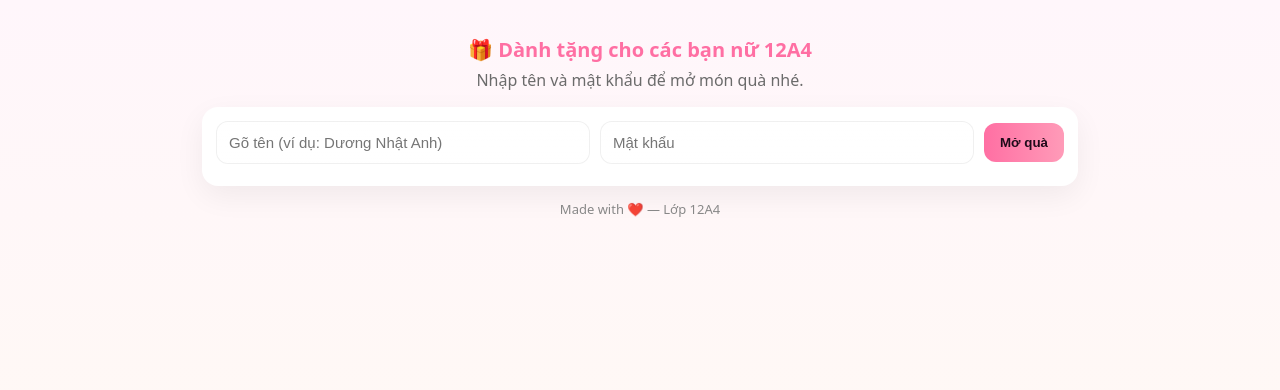
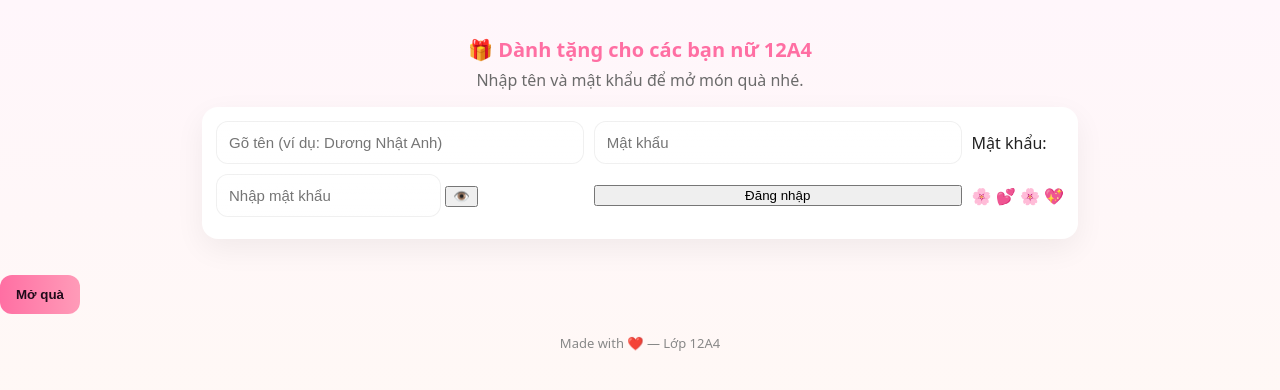
Before and after one commit to brightanh210-debug/12A4-2, a plain HTML site: page index.html in a window 1280 px wide. Drawn offline with Linux system fonts and the light colour scheme.

Commit message:
Update index.html
Signed-off-by: brightanh210-debug <brightanh210@gmail.com>

```diff
--- a/index.html
+++ b/index.html
@@ -17,6 +17,23 @@
     <div class="form-row" id="formRow">
       <input id="name" type="search" placeholder="Gõ tên (ví dụ: Dương Nhật Anh)" autocomplete="off">
       <input id="pass" type="password" placeholder="Mật khẩu ">
+      <label for="password">Mật khẩu:</label>
+                <div class="password-container">
+                    <input type="password" id="password" name="password" placeholder="Nhập mật khẩu" required>
+                    <button type="button" id="togglePassword">👁️</button>
+                </div>
+
+                <button type="submit" class="btn-login">Đăng nhập</button>
+            </form>
+
+            <div class="icons">
+                <span>🌸</span>
+                <span>💕</span>
+                <span>🌸</span>
+                <span>💖</span>
+            </div>
+        </div>
+    </div>
       <button id="btn" class="btn">Mở quà</button>
     </div>
     <div id="suggestions" class="suggestions"></div>
```
